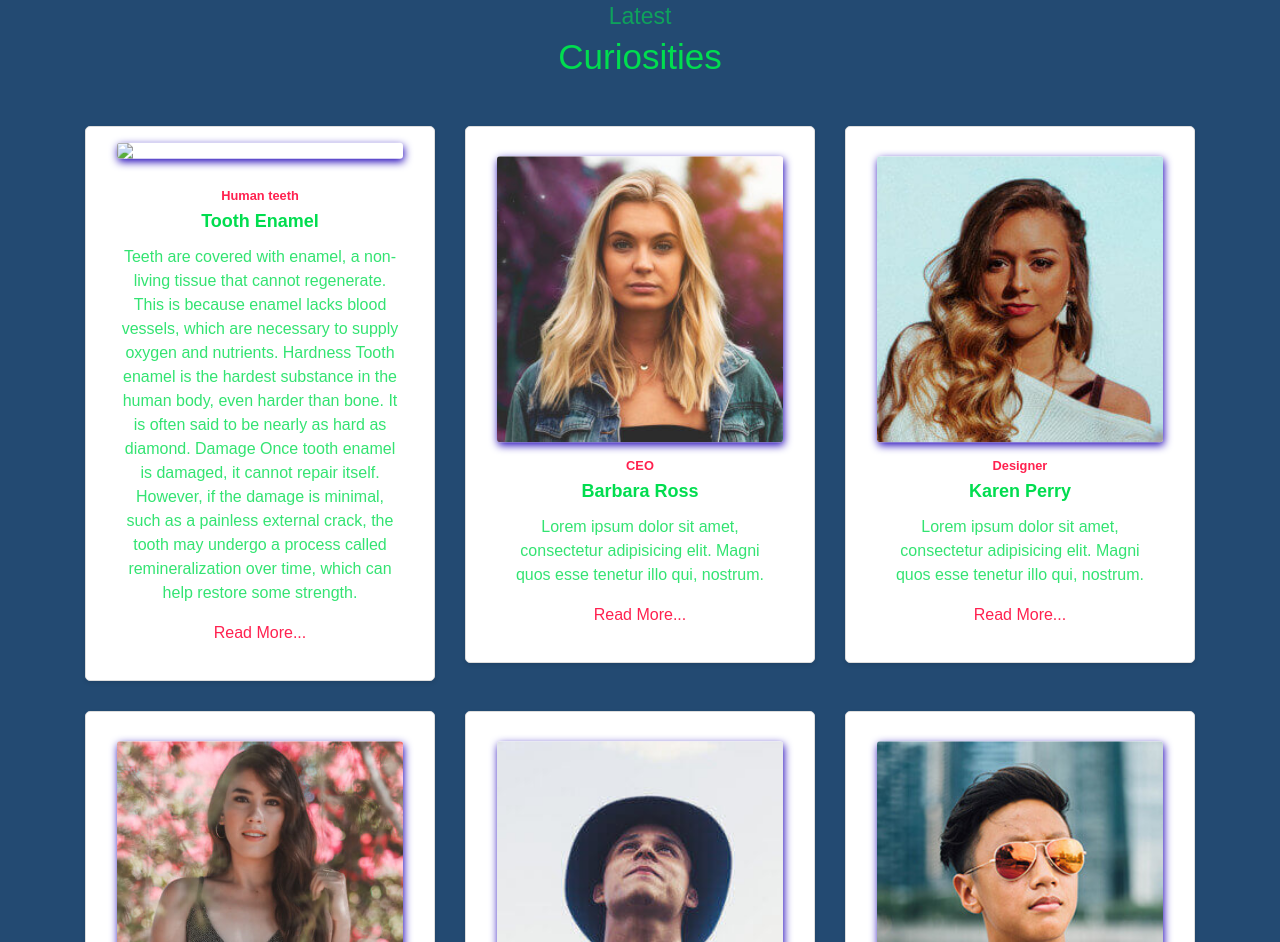
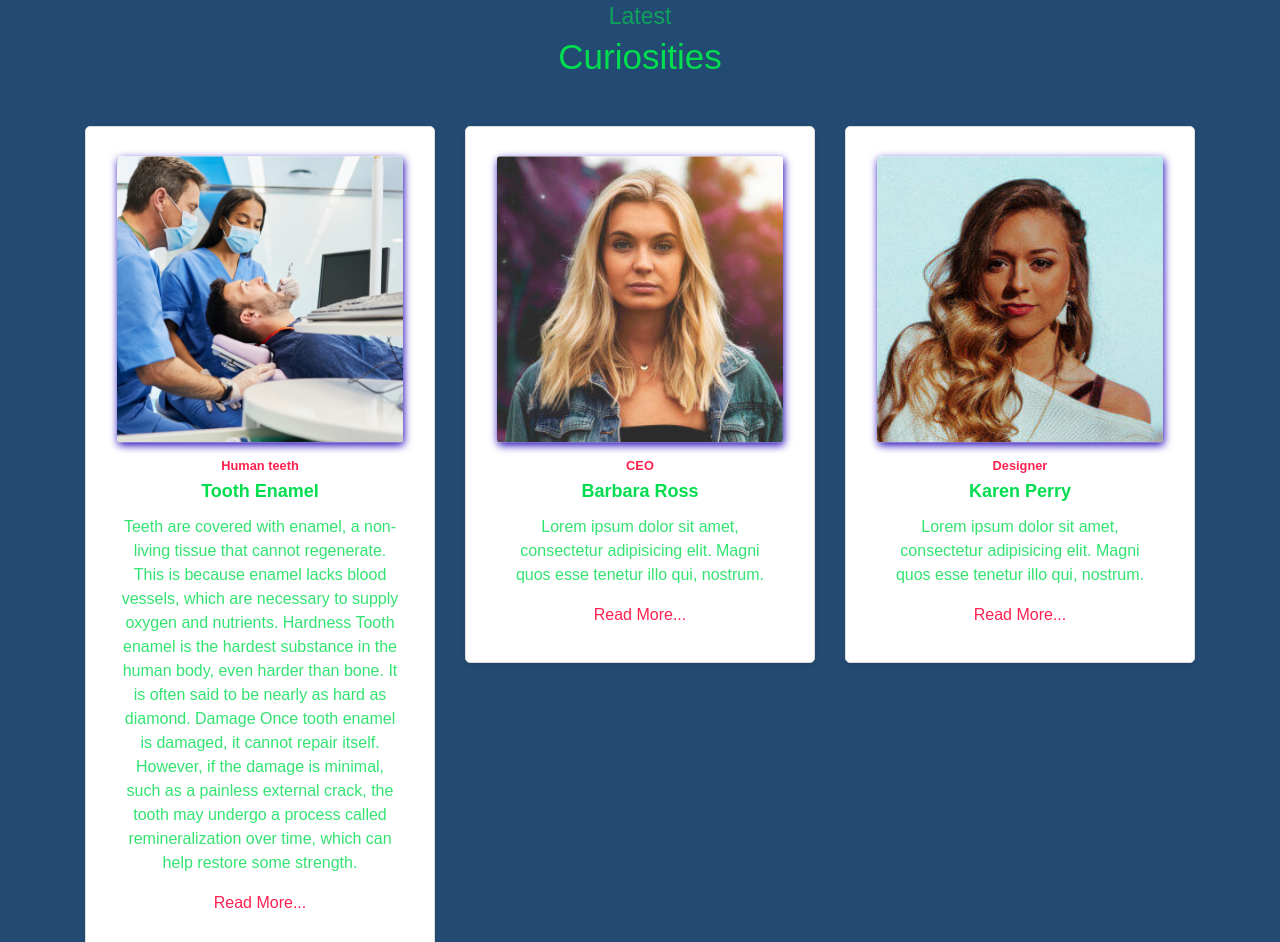
Before and after one commit to MarketSpace11/AdsCuriosities, a website: page index.html in a window 1280 px wide. Shown: the part 983-1925 px from the top of the page. Drawn offline with Linux system fonts and the light colour scheme.

Commit message:
index.html

```diff
--- a/index.html
+++ b/index.html
@@ -124,7 +124,7 @@
             <div class="row">
                 <div class="col-sm-6 col-md-4">
                     <div class="card text-center mb-4">
-                        <img class="card-img-top inset" src="public_html/assets/imgs/avatar.jpg">
+                        <img class="card-img-top inset" src="public_html/assets/imgs/avatar.png">
                         <div class="card-body">
                             <h6 class="small text-primary font-weight-bold">Human teeth</h6>
                             <h5 class="card-title">Tooth Enamel</h5>
```
